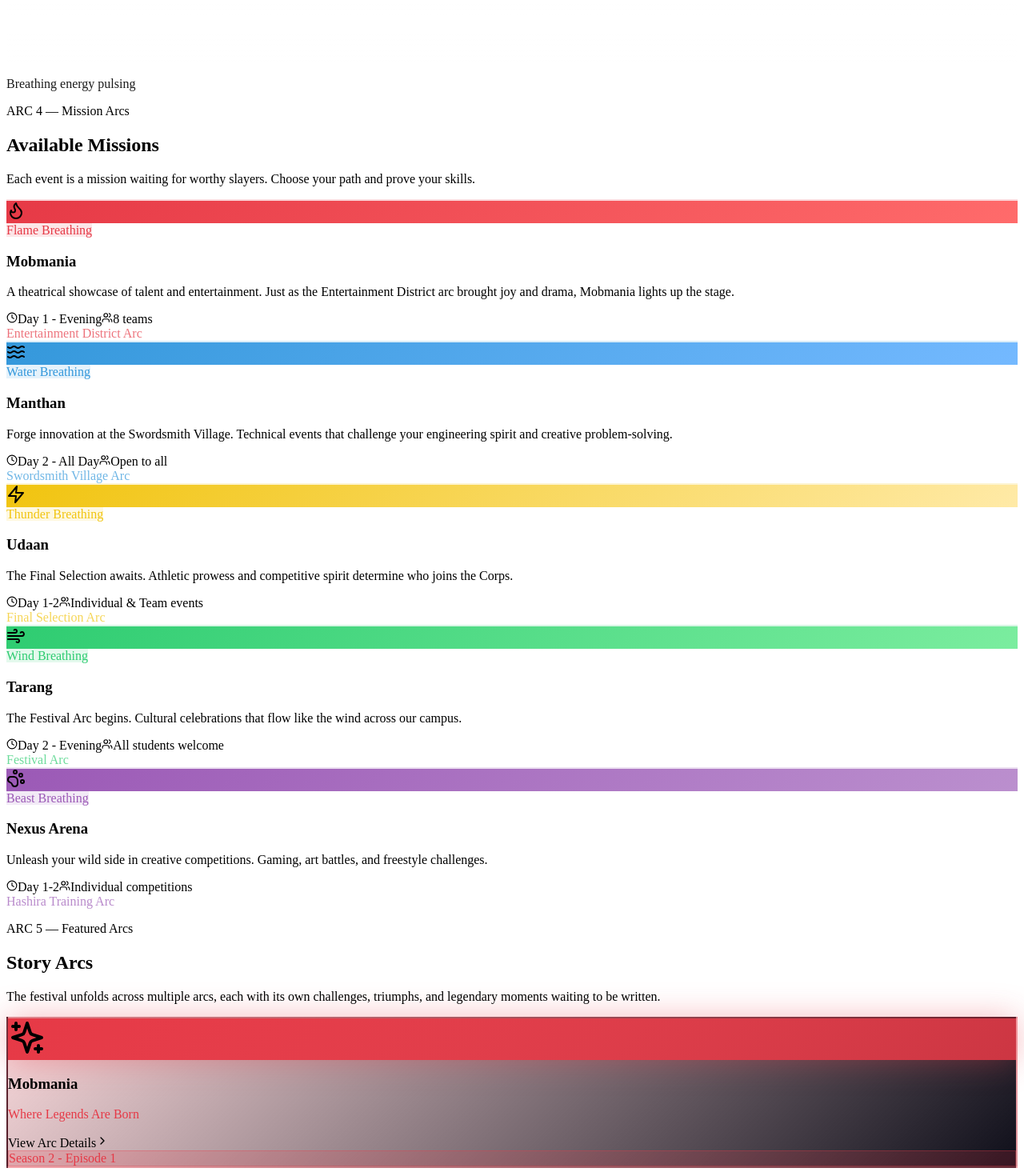
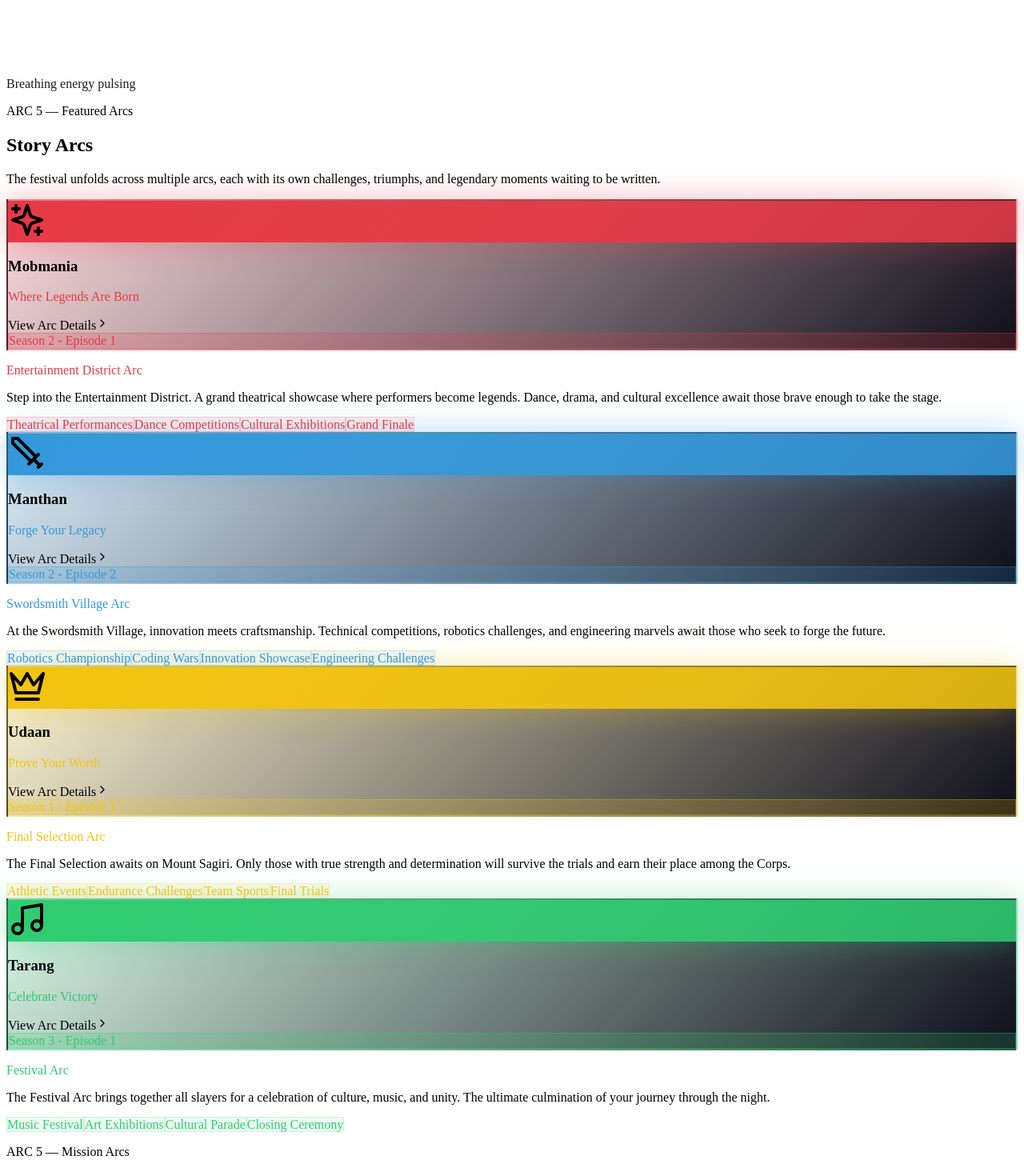
Before and after one commit to soumitkundu150154/surotsav_3_anime_demon_slayer_web, a React (Vite) app: page / in a window 1280 px wide. Shown: the part 1860-3330 px from the top of the page at 80% size. Built offline with nearby package versions, Linux system fonts and the light colour scheme; the HTML template or start-up script is replaced by a standard one.

Commit message:
again another

```diff
--- a/src/App.jsx
+++ b/src/App.jsx
@@ -146,12 +146,12 @@ function AppContent() {
           <CountdownBattleTimer />
         </section>
 
+        <section id="arcs">
+          <FeaturedArcs />
+        </section>
+
         <section id="missions">
           <MissionArcs />
-        </section>
-
-        <section id="arcs">
-          <FeaturedArcs />
         </section>
 
         <section id="hashira">
--- a/src/components/MissionArcCard.jsx
+++ b/src/components/MissionArcCard.jsx
@@ -295,7 +295,7 @@ export function MissionArcs() {
           viewport={{ once: true }}
         >
           <p className="text-wisteria-light text-sm tracking-[0.5em] mb-4 uppercase">
-            ARC 4 — Mission Arcs
+            ARC 5 — Mission Arcs
           </p>
 
           <h2 className="anime-title text-white mb-6">
```
